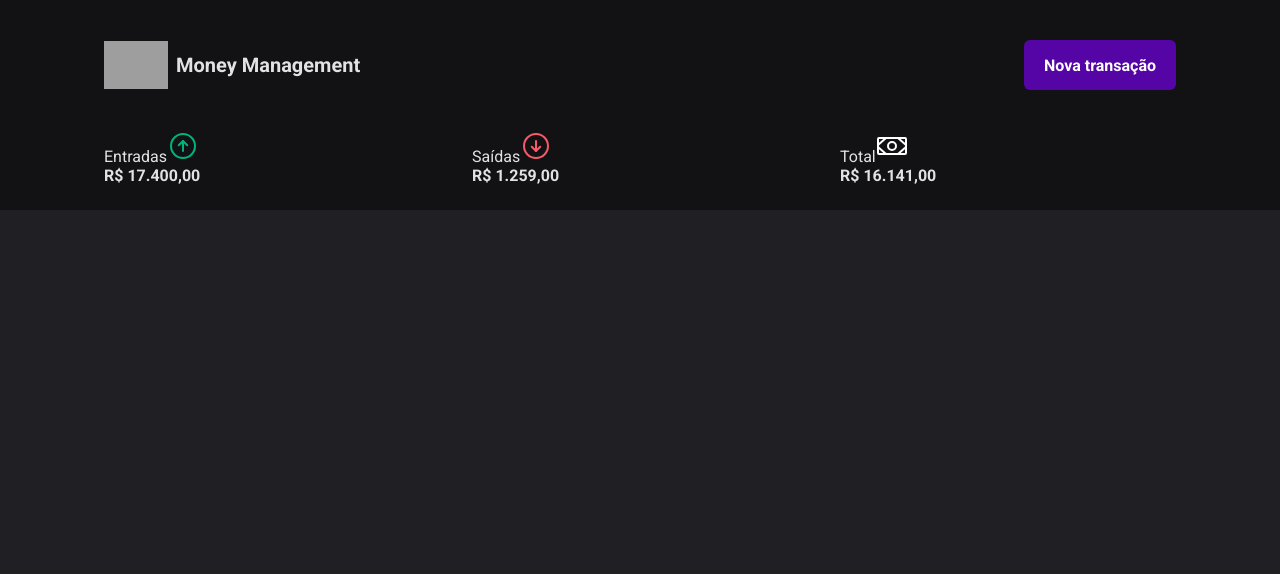
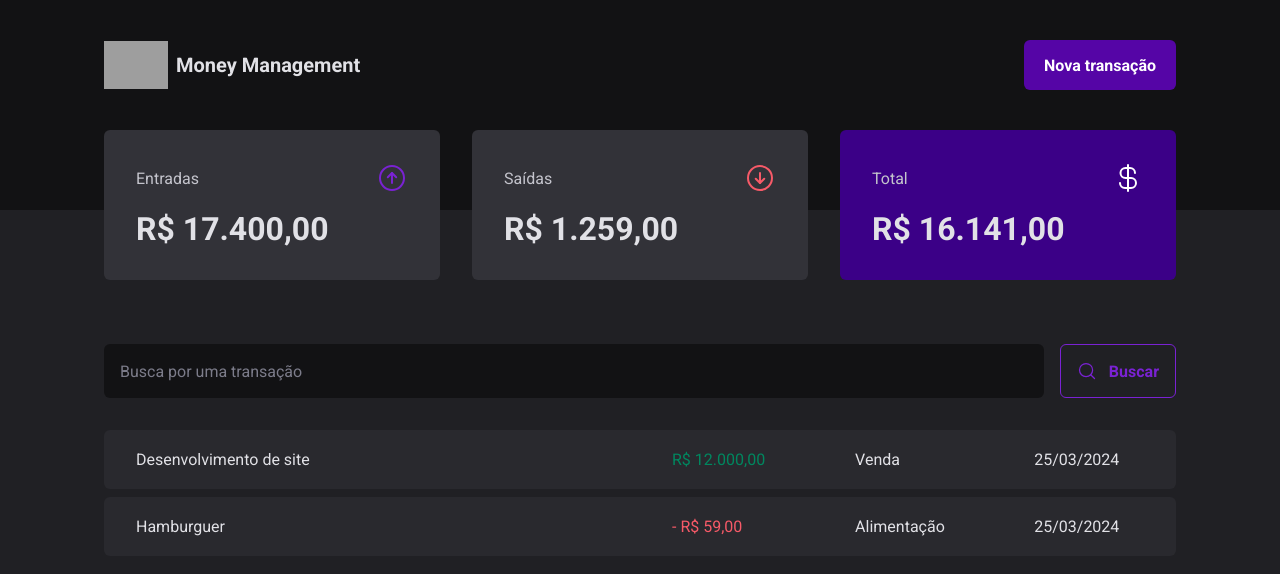
Before and after one commit to CarlosSFr/money-management-ts, a React (Vite) app: page / in a window 1280 px wide. Shown: the top 574 px of the page. Built offline with nearby package versions, Linux system fonts and the light colour scheme; grey boxes are pictures that could not be loaded.

Commit message:
Interface almost done. Starting to work with radix do create a dialog

```diff
--- a/package.json
+++ b/package.json
@@ -10,6 +10,7 @@
     "preview": "vite preview"
   },
   "dependencies": {
+    "@radix-ui/react-dialog": "^1.0.5",
     "phosphor-react": "^1.4.1",
     "react": "^18.2.0",
     "react-dom": "^18.2.0",
--- a/src/components/Header/index.tsx
+++ b/src/components/Header/index.tsx
@@ -1,5 +1,7 @@
 import { HeaderContainer, HeaderContent, NewTransactionButton } from "./styles";
 import logoMoney from "../../assets/logo-money.png"
+import * as Dialog from "@radix-ui/react-dialog"
+import { NewTransactionModal } from "../NewTransactionModal";
 
 
 export function Header(){
@@ -11,8 +13,14 @@ export function Header(){
                     <span>Money Management</span>
                 </div>
 
+                <Dialog.Root>
+                    <Dialog.Trigger asChild>
+                        <NewTransactionButton>Nova transação</NewTransactionButton>
+                    </Dialog.Trigger>
 
-                <NewTransactionButton>Nova transação</NewTransactionButton>
+                    <NewTransactionModal />
+                </Dialog.Root>
+
             </HeaderContent>
         </HeaderContainer>
     )
--- /dev/null
+++ b/src/components/NewTransactionModal/index.tsx
@@ -0,0 +1,18 @@
+import * as Dialog from "@radix-ui/react-dialog";
+
+
+export function NewTransactionModal(){
+    return (
+        <>
+        <Dialog.Portal>
+            <Dialog.Overlay/>
+            <Dialog.Content>
+                <Dialog.Title>Nova transação</Dialog.Title>
+
+
+                <Dialog.Close />
+            </Dialog.Content>
+        </Dialog.Portal>
+        </>
+    )
+}
--- /dev/null
+++ b/src/components/NewTransactionModal/styles.ts
@@ -0,0 +1,8 @@
+import * as Dialog from "@radix-ui/react-dialog";
+import styled from "styled-components";
+
+
+export const Overlay = styled(Dialog.Overlay)`
+
+
+`
--- a/src/components/Summary/index.tsx
+++ b/src/components/Summary/index.tsx
@@ -1,21 +1,21 @@
-import { ArrowCircleDown, ArrowCircleUp, Money } from "phosphor-react";
-import { SummaryContainer } from "./styles";
+import { ArrowCircleDown, ArrowCircleUp, CurrencyDollar } from "phosphor-react";
+import { SummaryCard, SummaryContainer } from "./styles";
 
 
 export function Summary(){
     return(
         <SummaryContainer>
-            <div>
+            <SummaryCard>
                 <header>
                     <span>
                         Entradas
                     </span>
-                    <ArrowCircleUp size={32} color="#00b37e" />
+                    <ArrowCircleUp size={32} color="#7A22D3" />
                 </header>
 
                 <strong>R$ 17.400,00</strong>
-            </div>
-            <div>
+            </SummaryCard>
+            <SummaryCard>
                 <header>
                     <span>
                         Saídas
@@ -24,17 +24,17 @@ export function Summary(){
                 </header>
 
                 <strong>R$ 1.259,00</strong>
-            </div>
-            <div>
+            </SummaryCard>
+            <SummaryCard variant="purple">
                 <header>
                     <span>
                         Total
                     </span>
-                    <Money size={32} color="#fff" />
+                    <CurrencyDollar size={32} color="#fff" />
                 </header>
 
                 <strong>R$ 16.141,00</strong>
-            </div>
+            </SummaryCard>
         </SummaryContainer>
     )
 }
--- a/src/components/Summary/styles.ts
+++ b/src/components/Summary/styles.ts
@@ -1,4 +1,4 @@
-import styled from "styled-components";
+import styled, { css } from "styled-components";
 
 
 export const SummaryContainer = styled.section`
@@ -13,3 +13,31 @@ export const SummaryContainer = styled.section`
 
     margin-top: -5rem;
 `
+
+interface SummaryCardProps {
+    variant?: "purple";
+}
+
+export const SummaryCard = styled.div<SummaryCardProps>`
+    background-color: ${props => props.theme["gray-600"]};
+    border-radius: 6px;
+    padding: 2rem;
+
+    header{
+        display: flex;
+        align-items: center;
+        justify-content: space-between;
+        color: ${props => props.theme["gray-300"]};
+    }
+
+    strong{
+        display: block;
+        margin-top: 1rem;
+        font-size: 2rem;
+    }
+
+    ${props => props.variant === "purple" && css`
+        background-color: ${props => props.theme["purple-700"]};
+    `};
+
+`
--- /dev/null
+++ b/src/pages/Transactions/components/index.tsx
@@ -0,0 +1,15 @@
+import { MagnifyingGlass } from "phosphor-react";
+import { SearchFormContainer } from "./styles";
+
+
+export function SearchForm(){
+    return (
+        <SearchFormContainer>
+            <input type="text" placeholder="Busca por uma transação" />
+            <button  type="submit">
+                <MagnifyingGlass size={20} />
+                Buscar
+            </button>
+        </SearchFormContainer>
+    )
+}
--- /dev/null
+++ b/src/pages/Transactions/components/styles.tsx
@@ -0,0 +1,43 @@
+import styled from "styled-components";
+
+
+export const SearchFormContainer = styled.form`
+    display: flex;
+    gap: 1rem;
+
+    input{
+        flex: 1;
+        border-radius: 6px;
+        border: 0;
+        background-color: ${props => props.theme["gray-900"]};
+        color: ${props => props.theme["gray-300"]};
+        padding: 1rem;
+
+        &::placeholder{
+            color: ${props => props.theme["gray-500"]};
+        }
+    }
+
+    button{
+        display: flex;
+        align-items: center;
+        gap: 0.75rem;
+
+        border: 0;
+        padding: 1rem;
+        background: transparent;
+        border: 1px solid ${props => props.theme["purple-300"]};
+        color: ${props => props.theme["purple-300"]};
+        font-weight: bold;
+        border-radius: 6px;
+
+        &:hover{
+            background: ${props => props.theme["purple-500"]};
+            border-color: ${props => props.theme["purple-500"]};
+            color: ${props => props.theme["white"]};
+            transition: 0.2s ease-in-out;
+            cursor: pointer;
+        }
+    }
+
+`
--- a/src/pages/Transactions/index.tsx
+++ b/src/pages/Transactions/index.tsx
@@ -1,11 +1,39 @@
 import { Header } from "../../components/Header";
 import { Summary } from "../../components/Summary";
+import { SearchForm } from "./components";
+import { PriceHighlight, TransactionsContainer, TransactionsTable } from "./styles";
 
 export function Transactions(){
     return (
         <>
             <Header/>
             <Summary/>
+
+            <TransactionsContainer>
+
+                <SearchForm />
+
+            <TransactionsTable>
+                <tbody>
+                    <tr>
+                        <td width="50%" >Desenvolvimento de site</td>
+                        <td>
+                            <PriceHighlight variant="income" >R$ 12.000,00</PriceHighlight>
+                        </td>
+                        <td>Venda</td>
+                        <td>25/03/2024</td>
+                    </tr>
+                    <tr>
+                        <td width="50%" >Hamburguer</td>
+                        <td>
+                            <PriceHighlight variant="outcome" >- R$ 59,00</PriceHighlight>
+                        </td>
+                        <td>Alimentação</td>
+                        <td>25/03/2024</td>
+                    </tr>
+                </tbody>
+            </TransactionsTable>
+            </TransactionsContainer>
         </>
     )
 
--- a/src/pages/Transactions/styles.ts
+++ b/src/pages/Transactions/styles.ts
@@ -0,0 +1,43 @@
+import styled from "styled-components";
+
+
+export const TransactionsContainer = styled.main`
+    width: 100%;
+    max-width: 1120px;
+    margin: 4rem auto 0;
+    padding: 0 1.5rem;
+
+`
+
+export const TransactionsTable = styled.table`
+    width: 100%;
+    border-collapse: separate;
+    border-spacing: 0 0.5rem;
+    margin-top: 1.5rem;
+
+    td{
+        padding: 1.25rem 2rem;
+        background: ${props => props.theme["gray-700"]};
+
+        &:first-child{
+            border-top-left-radius: 6px;
+            border-bottom-left-radius: 6px;
+        }
+
+        &:last-child{
+            border-top-right-radius: 6px;
+            border-bottom-right-radius: 6px;
+        }
+
+    }
+`
+
+interface PriceHighlightProps {
+    variant: "income" | "outcome"
+}
+
+export const PriceHighlight = styled.span<PriceHighlightProps>`
+    color: ${props => props.variant === "income" ?
+    props.theme["green-500"] :
+    props.theme["red-300"]}
+`
```
Also changed, not shown: 1 other file (tests, documents, lock files or other folders).
